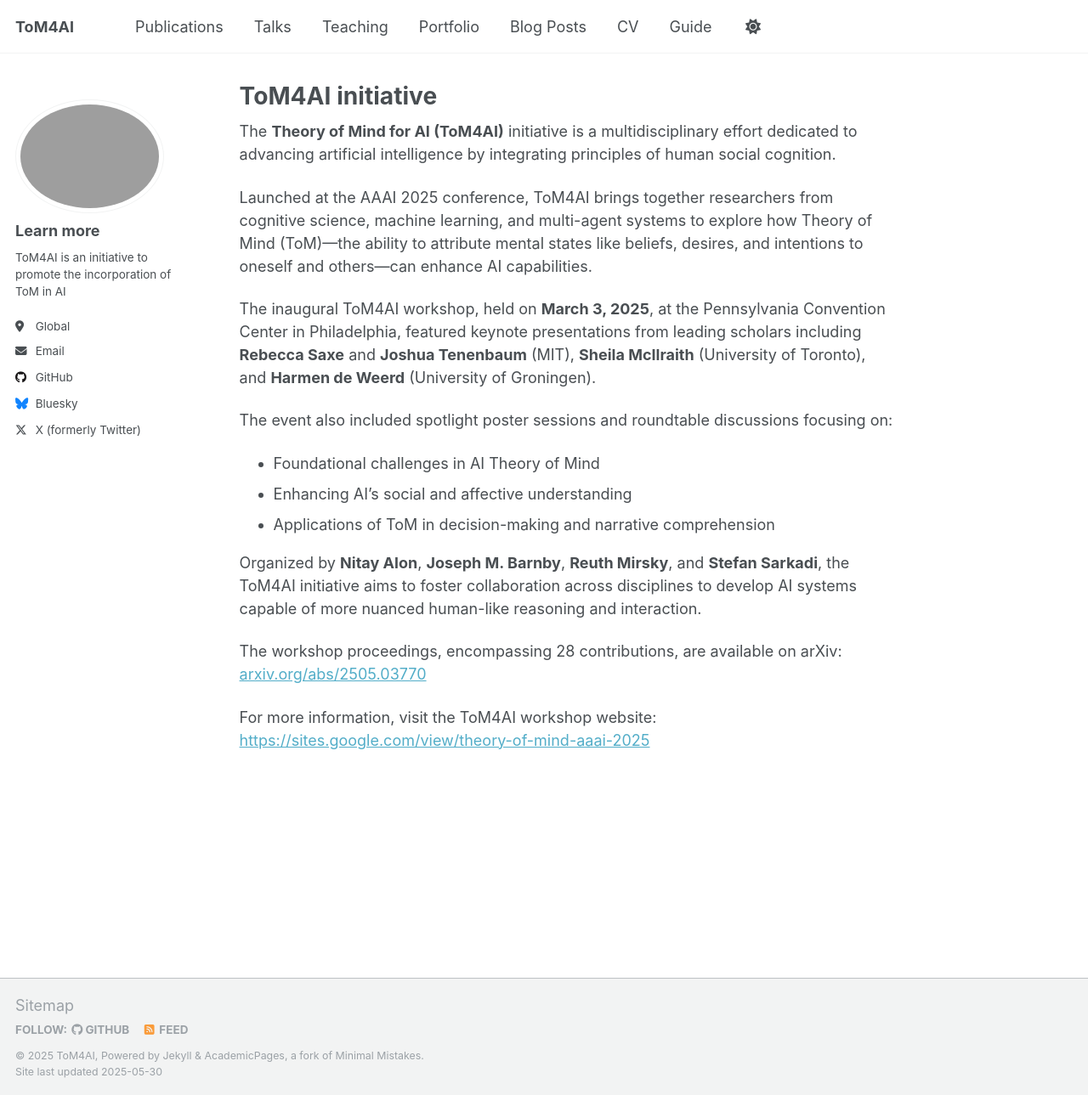
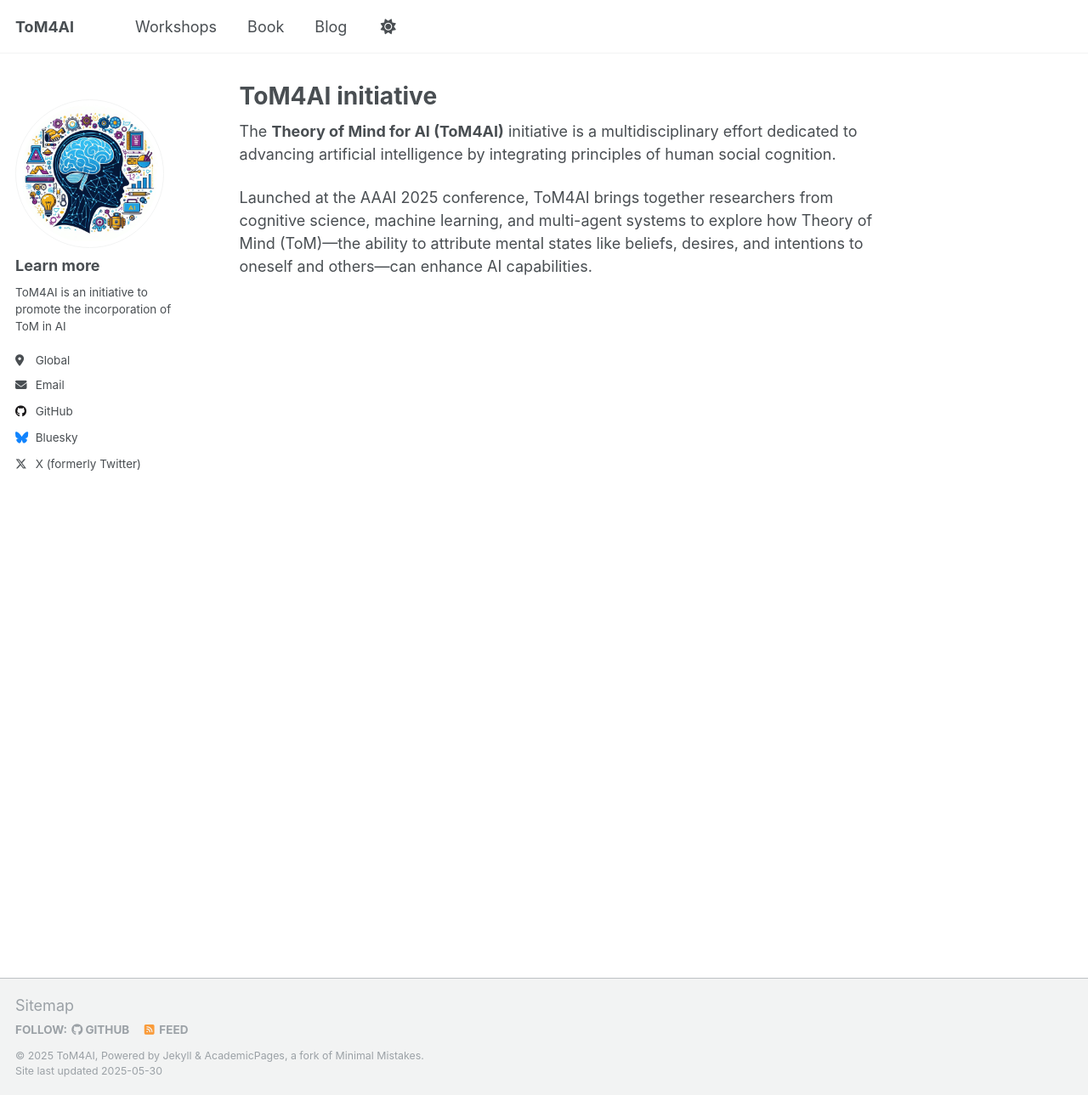
Before and after one commit to ToM4AI/ToM4AI, a Jekyll site: the page built from _pages/about.md, in a window 1280 px wide and 1289 px high. Shown: the whole window at 85% size. Built offline with Jekyll 4.4.1, drawn with Linux system fonts in a browser that asks for light colours.

Commit message:
Edit navigation Add workshop and book pages

```diff
--- a/_config.yml
+++ b/_config.yml
@@ -22,7 +22,7 @@ repository               : "ToM4AI/ToM4AI.github.io"
 #               Additional customization can be done by editing /_includes/author-profile.html
 author:
   # Biographic information
-  avatar           : "site_logo.png"
+  avatar           : "site_logo.jpg"
   name             : "Learn more"
   pronouns         : # example: "she/her"
   bio              : "ToM4AI is an initiative to promote the incorporation of ToM in AI"
--- a/_data/navigation.yml
+++ b/_data/navigation.yml
@@ -8,26 +8,16 @@
 #      Markdown formatted page while the second is generated using JSON.
 
 main:
-  - title: "Publications"
-    url: /publications/
+  - title: "Workshops"
+    url: /Workshops/
 
-  - title: "Talks"
-    url: /talks/
+  - title: "Book"
+    url: /book/
 
-  - title: "Teaching"
-    url: /teaching/
-
-  - title: "Portfolio"
-    url: /portfolio/
-
-  - title: "Blog Posts"
+  - title: "Blog"
     url: /year-archive/
 
-  - title: "CV"
-    url: /cv/
-
   # - title: "CV"
-  #   url: /cv-json/
-
-  - title: "Guide"
-    url: /markdown/
+  #   url: /cv/
+  #- title: "Guide"
+  #  url: /markdown/
--- a/_pages/about.md
+++ b/_pages/about.md
@@ -10,16 +10,3 @@ redirect_from:
 The **Theory of Mind for AI (ToM4AI)** initiative is a multidisciplinary effort dedicated to advancing artificial intelligence by integrating principles of human social cognition.
 
 Launched at the AAAI 2025 conference, ToM4AI brings together researchers from cognitive science, machine learning, and multi-agent systems to explore how Theory of Mind (ToM)—the ability to attribute mental states like beliefs, desires, and intentions to oneself and others—can enhance AI capabilities.
-
-The inaugural ToM4AI workshop, held on **March 3, 2025**, at the Pennsylvania Convention Center in Philadelphia, featured keynote presentations from leading scholars including **Rebecca Saxe** and **Joshua Tenenbaum** (MIT), **Sheila McIlraith** (University of Toronto), and **Harmen de Weerd** (University of Groningen).
-
-The event also included spotlight poster sessions and roundtable discussions focusing on:
-- Foundational challenges in AI Theory of Mind
-- Enhancing AI's social and affective understanding
-- Applications of ToM in decision-making and narrative comprehension
-
-Organized by **Nitay Alon**, **Joseph M. Barnby**, **Reuth Mirsky**, and **Stefan Sarkadi**, the ToM4AI initiative aims to foster collaboration across disciplines to develop AI systems capable of more nuanced human-like reasoning and interaction.
-
-The workshop proceedings, encompassing 28 contributions, are available on arXiv: [arxiv.org/abs/2505.03770](https://arxiv.org/abs/2505.03770)
-
-For more information, visit the ToM4AI workshop website: [https://sites.google.com/view/theory-of-mind-aaai-2025](https://sites.google.com/view/theory-of-mind-aaai-2025)
```
Also changed, not shown: _data/authors.yml (+26 -10 lines), _pages/book.md (added, +10 -0 lines), _pages/workshops.md (added, +20 -0 lines), images/NitayAlon.png (added), images/Reuth-grayscale-small.jpg (added), images/Stefan_profile.jpeg (added), images/bio-photo-2.jpg (deleted), images/bio-photo.jpg (deleted), 1 other file.
